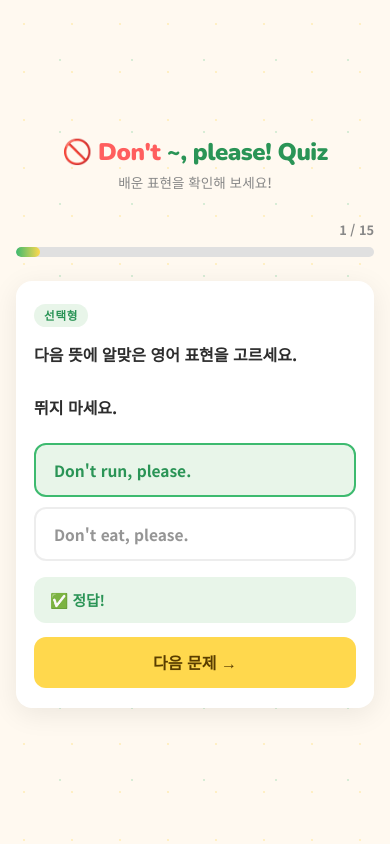
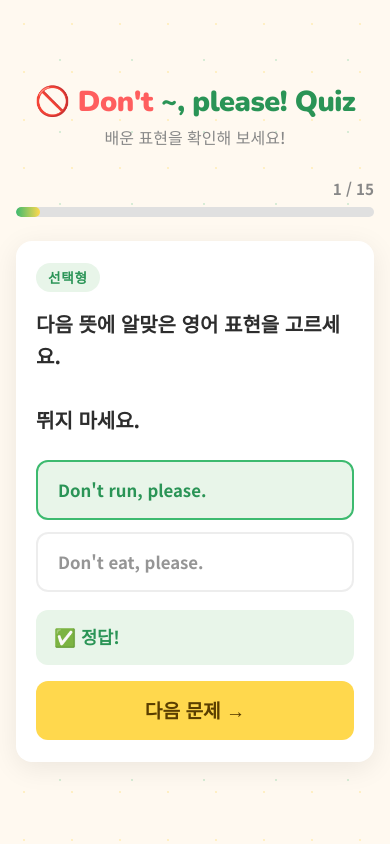
Before and after one commit to Kwaksusu/2026-4G-L5-Quiz-Don-t, a plain HTML site: page index.html in a window 390 px wide. Both pictures are taken after a click on the button "Don't run, please.". Drawn offline with nearby package versions, Linux system fonts and the light colour scheme.

Commit message:
Add files via upload

```diff
--- a/index.html
+++ b/index.html
@@ -50,7 +50,7 @@
       position: relative;
       z-index: 1;
       width: 100%;
-      max-width: 620px;
+      max-width: 680px;
     }
 
     /* ── 헤더 ── */
@@ -60,14 +60,14 @@
     }
     .header h1 {
       font-family: 'Nunito', sans-serif;
-      font-size: 2rem;
+      font-size: 2.4rem;
       font-weight: 900;
       color: var(--green-dark);
       letter-spacing: -0.5px;
     }
     .header h1 span { color: var(--red); }
     .header p {
-      font-size: 0.85rem;
+      font-size: 1rem;
       color: var(--muted);
       margin-top: 4px;
     }
@@ -88,7 +88,7 @@
     }
     .progress-label {
       text-align: right;
-      font-size: 0.8rem;
+      font-size: 0.95rem;
       color: var(--muted);
       margin-bottom: 8px;
       font-weight: 700;
@@ -98,20 +98,20 @@
     .card {
       background: var(--card);
       border-radius: var(--radius);
-      padding: 28px 28px 24px;
+      padding: 32px 32px 28px;
       box-shadow: 0 6px 28px rgba(0,0,0,0.08);
     }
 
     .q-type-badge {
       display: inline-block;
       font-family: 'Nunito', sans-serif;
-      font-size: 0.72rem;
+      font-size: 0.85rem;
       font-weight: 800;
       text-transform: uppercase;
       letter-spacing: 0.8px;
-      padding: 3px 10px;
+      padding: 4px 12px;
       border-radius: 999px;
-      margin-bottom: 14px;
+      margin-bottom: 16px;
     }
     .badge-choice { background: #e8f5e9; color: var(--green-dark); }
     .badge-ox     { background: #fff3e0; color: #e65100; }
@@ -119,34 +119,34 @@
     .badge-translate { background: #fce4ec; color: #c62828; }
 
     .question {
-      font-size: 1.1rem;
+      font-size: 1.5rem;
       font-weight: 700;
       color: var(--text);
-      line-height: 1.65;
-      margin-bottom: 22px;
+      line-height: 1.6;
+      margin-bottom: 24px;
     }
     .dialogue {
       background: #f5f5f5;
       border-left: 4px solid var(--green);
       border-radius: 8px;
-      padding: 12px 14px;
+      padding: 14px 16px;
       margin-top: 10px;
-      font-size: 0.95rem;
+      font-size: 1.15rem;
       font-weight: 500;
       line-height: 1.8;
     }
     .dialogue .name { font-weight: 700; color: var(--green-dark); }
 
     /* ── 선택지 ── */
-    .options { display: flex; flex-direction: column; gap: 10px; }
+    .options { display: flex; flex-direction: column; gap: 12px; }
 
     .opt-btn {
       border: 2.5px solid #ddd;
       background: white;
       border-radius: 12px;
-      padding: 14px 18px;
+      padding: 16px 20px;
       font-family: 'Noto Sans KR', sans-serif;
-      font-size: 0.97rem;
+      font-size: 1.2rem;
       font-weight: 700;
       color: var(--text);
       cursor: pointer;
@@ -168,9 +168,9 @@
       border: 2.5px solid #ddd;
       background: white;
       border-radius: 12px;
-      padding: 24px;
+      padding: 28px;
       font-family: 'Nunito', sans-serif;
-      font-size: 2.4rem;
+      font-size: 2.8rem;
       font-weight: 900;
       cursor: pointer;
       text-align: center;
@@ -188,8 +188,8 @@
     .read-input {
       border: 2.5px solid #ddd;
       border-radius: 12px;
-      padding: 12px 16px;
-      font-size: 1rem;
+      padding: 14px 18px;
+      font-size: 1.2rem;
       font-family: 'Nunito', sans-serif;
       font-weight: 700;
       color: var(--text);
@@ -205,9 +205,9 @@
       color: white;
       border: none;
       border-radius: 12px;
-      padding: 13px;
+      padding: 14px;
       font-family: 'Nunito', sans-serif;
-      font-size: 1rem;
+      font-size: 1.1rem;
       font-weight: 800;
       cursor: pointer;
       transition: background 0.15s, transform 0.1s;
@@ -216,10 +216,10 @@
 
     /* ── 피드백 ── */
     .feedback {
-      margin-top: 16px;
+      margin-top: 18px;
       border-radius: 12px;
-      padding: 12px 16px;
-      font-size: 0.92rem;
+      padding: 14px 18px;
+      font-size: 1.1rem;
       font-weight: 700;
       display: none;
       line-height: 1.5;
@@ -229,15 +229,15 @@
     .feedback.wrong-fb   { background: #fff0f0; color: var(--red); }
 
     .next-btn {
-      margin-top: 14px;
+      margin-top: 16px;
       width: 100%;
       background: var(--yellow);
       color: #5a3e00;
       border: none;
       border-radius: 12px;
-      padding: 13px;
+      padding: 15px;
       font-family: 'Nunito', sans-serif;
-      font-size: 1rem;
+      font-size: 1.2rem;
       font-weight: 800;
       cursor: pointer;
       display: none;
@@ -253,7 +253,7 @@
     }
     #result.show { display: block; }
     .score-circle {
-      width: 130px; height: 130px;
+      width: 140px; height: 140px;
       border-radius: 50%;
       background: linear-gradient(135deg, var(--green), var(--yellow));
       display: flex; align-items: center; justify-content: center;
@@ -262,19 +262,19 @@
     }
     .score-circle span {
       font-family: 'Nunito', sans-serif;
-      font-size: 2.2rem;
+      font-size: 2.5rem;
       font-weight: 900;
       color: white;
     }
     #result h2 {
       font-family: 'Nunito', sans-serif;
-      font-size: 1.6rem;
+      font-size: 1.9rem;
       font-weight: 900;
       color: var(--text);
       margin-bottom: 8px;
     }
     #result p {
-      font-size: 0.95rem;
+      font-size: 1.1rem;
       color: var(--muted);
       margin-bottom: 24px;
     }
@@ -283,9 +283,9 @@
       color: white;
       border: none;
       border-radius: 12px;
-      padding: 14px 36px;
+      padding: 15px 40px;
       font-family: 'Nunito', sans-serif;
-      font-size: 1.05rem;
+      font-size: 1.2rem;
       font-weight: 800;
       cursor: pointer;
       transition: background 0.15s, transform 0.1s;
@@ -293,9 +293,10 @@
     .restart-btn:hover { background: var(--green-dark); transform: translateY(-2px); }
 
     @media (max-width: 480px) {
-      .header h1 { font-size: 1.5rem; }
-      .card { padding: 20px 18px; }
-      .question { font-size: 1rem; }
+      .header h1 { font-size: 1.8rem; }
+      .card { padding: 22px 20px; }
+      .question { font-size: 1.25rem; }
+      .opt-btn { font-size: 1.05rem; }
     }
   </style>
 </head>
```
